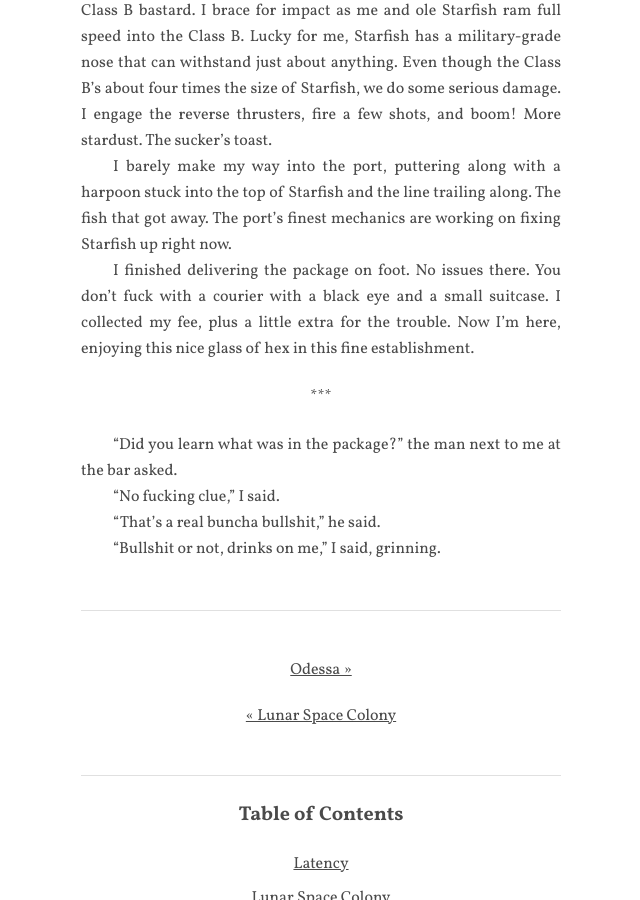
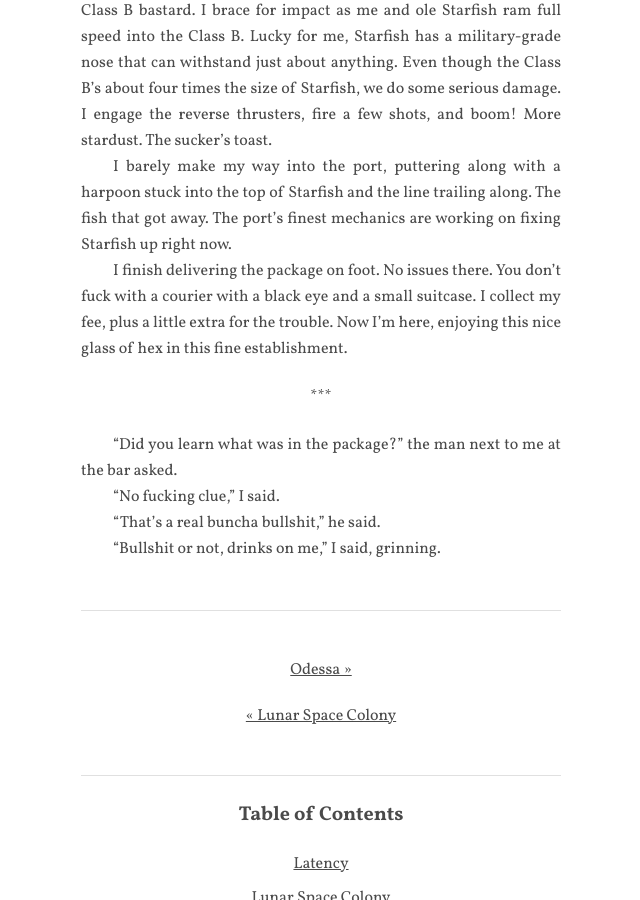
Before and after one commit to brettchalupa/brettchalupa.github.io, a Jekyll site: the page built from _short_stories/courier.md, in a window 1280 px wide and 900 px high, scrolled down 2238 px. Shown: the whole window, without its empty margins (319-959 px from the left). Built offline with Jekyll 4.4.1, drawn with Linux system fonts in a browser that asks for light colours.

Commit message:
Fix Courier tense

```diff
--- a/_short_stories/courier.md
+++ b/_short_stories/courier.md
@@ -32,7 +32,7 @@ _Fuck it!_ I keep my trajectory straight and steady, right toward the Class B ba
 
 I barely make my way into the port, puttering along with a harpoon stuck into the top of Starfish and the line trailing along. The fish that got away. The port’s finest mechanics are working on fixing Starfish up right now.
 
-I finished delivering the package on foot. No issues there. You don’t fuck with a courier with a black eye and a small suitcase. I collected my fee, plus a little extra for the trouble. Now I’m here, enjoying this nice glass of hex in this fine establishment.
+I finish delivering the package on foot. No issues there. You don’t fuck with a courier with a black eye and a small suitcase. I collect my fee, plus a little extra for the trouble. Now I’m here, enjoying this nice glass of hex in this fine establishment.
 
 <div class="section-break">***</div>
 
```
